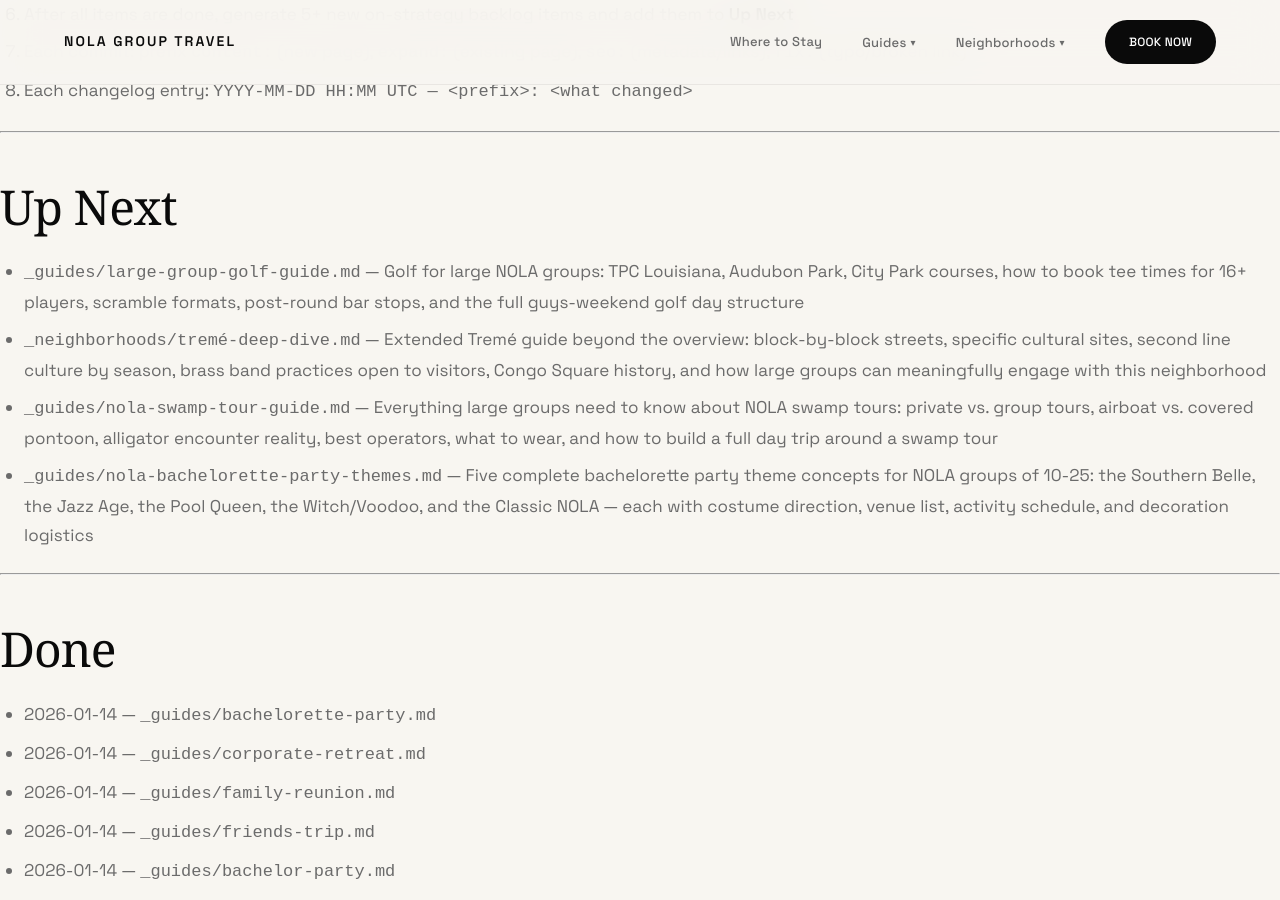
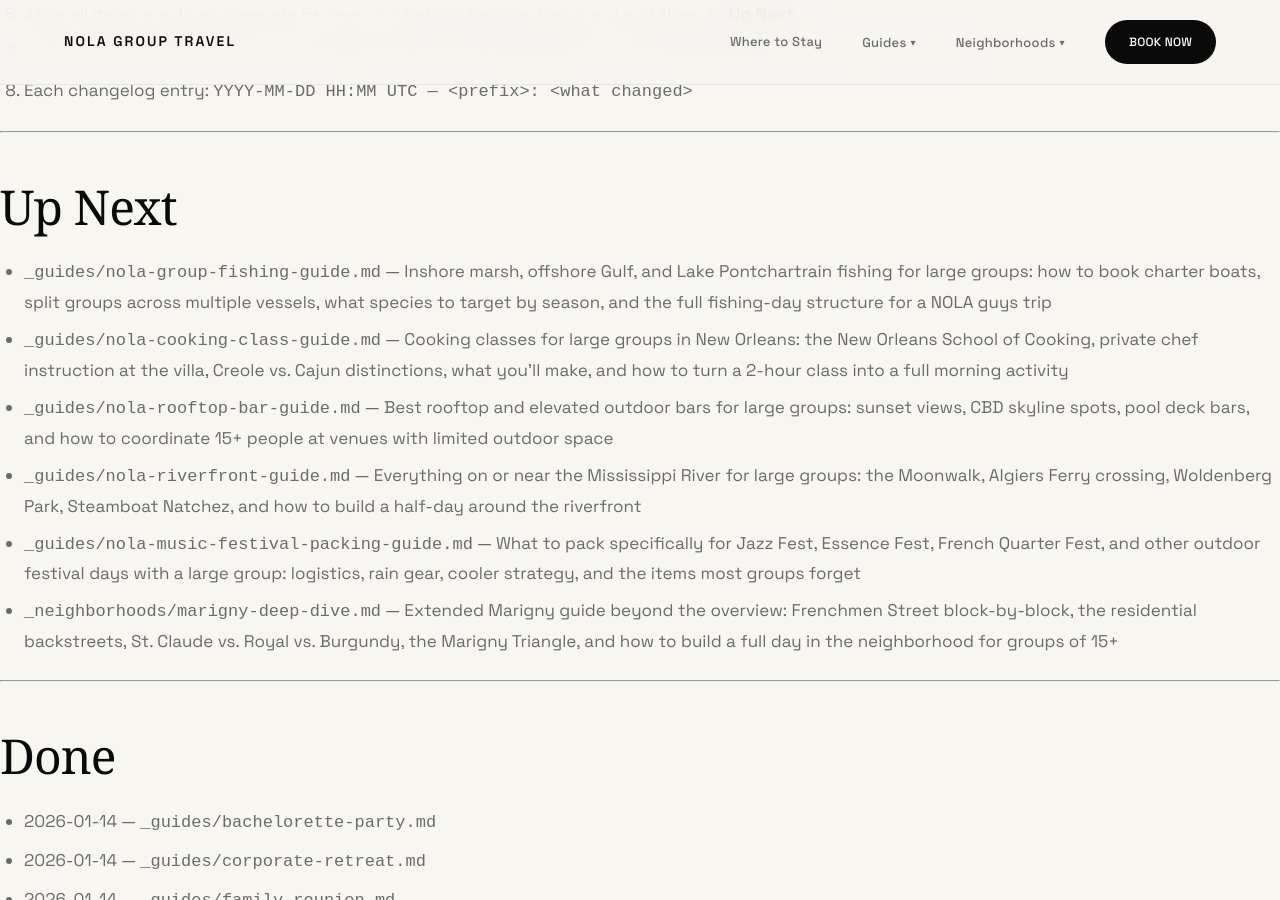
Before and after one commit to sjworth-dev/nola-group-travel, a Jekyll site: the page built from ROADMAP.md, in a window 1280 px wide and 900 px high, scrolled down 3353 px. Built offline with Jekyll 4.4.1, drawn with Linux system fonts in a browser that asks for light colours; some web fonts are replaced; our own code applies the rules of GitHub Pages for plain Markdown files; some of the changed text lies outside the part shown.

Commit message:
seo: update ROADMAP.md — move 4 items to Done, add 6 new backlog items to Up Next, update Changelog
https://claude.ai/code/session_017z1D1ZGGr5sKMo31R8VMyr

```diff
--- a/ROADMAP.md
+++ b/ROADMAP.md
@@ -97,10 +97,12 @@ New guides go in `_guides/<slug>.md`. New neighborhood pages go in `_neighborhoo
 
 ## Up Next
 
-- `_guides/large-group-golf-guide.md` — Golf for large NOLA groups: TPC Louisiana, Audubon Park, City Park courses, how to book tee times for 16+ players, scramble formats, post-round bar stops, and the full guys-weekend golf day structure
-- `_neighborhoods/tremé-deep-dive.md` — Extended Tremé guide beyond the overview: block-by-block streets, specific cultural sites, second line culture by season, brass band practices open to visitors, Congo Square history, and how large groups can meaningfully engage with this neighborhood
-- `_guides/nola-swamp-tour-guide.md` — Everything large groups need to know about NOLA swamp tours: private vs. group tours, airboat vs. covered pontoon, alligator encounter reality, best operators, what to wear, and how to build a full day trip around a swamp tour
-- `_guides/nola-bachelorette-party-themes.md` — Five complete bachelorette party theme concepts for NOLA groups of 10-25: the Southern Belle, the Jazz Age, the Pool Queen, the Witch/Voodoo, and the Classic NOLA — each with costume direction, venue list, activity schedule, and decoration logistics
+- `_guides/nola-group-fishing-guide.md` — Inshore marsh, offshore Gulf, and Lake Pontchartrain fishing for large groups: how to book charter boats, split groups across multiple vessels, what species to target by season, and the full fishing-day structure for a NOLA guys trip
+- `_guides/nola-cooking-class-guide.md` — Cooking classes for large groups in New Orleans: the New Orleans School of Cooking, private chef instruction at the villa, Creole vs. Cajun distinctions, what you'll make, and how to turn a 2-hour class into a full morning activity
+- `_guides/nola-rooftop-bar-guide.md` — Best rooftop and elevated outdoor bars for large groups: sunset views, CBD skyline spots, pool deck bars, and how to coordinate 15+ people at venues with limited outdoor space
+- `_guides/nola-riverfront-guide.md` — Everything on or near the Mississippi River for large groups: the Moonwalk, Algiers Ferry crossing, Woldenberg Park, Steamboat Natchez, and how to build a half-day around the riverfront
+- `_guides/nola-music-festival-packing-guide.md` — What to pack specifically for Jazz Fest, Essence Fest, French Quarter Fest, and other outdoor festival days with a large group: logistics, rain gear, cooler strategy, and the items most groups forget
+- `_neighborhoods/marigny-deep-dive.md` — Extended Marigny guide beyond the overview: Frenchmen Street block-by-block, the residential backstreets, St. Claude vs. Royal vs. Burgundy, the Marigny Triangle, and how to build a full day in the neighborhood for groups of 15+
 
 ---
 
@@ -224,6 +226,10 @@ New guides go in `_guides/<slug>.md`. New neighborhood pages go in `_neighborhoo
 - 2026-06-01 — `_guides/villa-pool-party-guide.md`
 - 2026-06-01 — `_guides/nola-brunch-guide.md`
 - 2026-06-01 — `_guides/nola-jazz-club-deep-dive.md`
+- 2026-06-02 — `_guides/large-group-golf-guide.md`
+- 2026-06-02 — `_neighborhoods/treme-deep-dive.md`
+- 2026-06-02 — `_guides/nola-swamp-tour-guide.md`
+- 2026-06-02 — `_guides/nola-bachelorette-party-themes.md`
 
 ---
 
@@ -336,3 +342,7 @@ New guides go in `_guides/<slug>.md`. New neighborhood pages go in `_neighborhoo
 2026-06-01 10:30 UTC — content: add _guides/villa-pool-party-guide.md — music, inflatables, drinks, food, safety, and post-party evening structure for 15-30 people
 2026-06-01 10:40 UTC — content: add _guides/nola-brunch-guide.md — large-group brunch guide with reservation strategy, what to order, and the brunch-as-anchor-day model
 2026-06-01 11:00 UTC — content: add _guides/nola-jazz-club-deep-dive.md — club-by-club jazz venue breakdown for groups of 15-25 with Frenchmen Street strategy, timing, and cover charge logistics
+2026-06-02 10:00 UTC — content: add _guides/large-group-golf-guide.md — TPC Louisiana, Audubon, City Park, scramble formats, and full golf day structure for groups of 16+
+2026-06-02 10:15 UTC — content: add _neighborhoods/treme-deep-dive.md — block-by-block Tremé guide with Congo Square, Backstreet Museum, second line seasons, and meaningful group engagement
+2026-06-02 10:30 UTC — content: add _guides/nola-swamp-tour-guide.md — airboat vs. pontoon, private vs. group, alligator reality, and full day structure for large groups
+2026-06-02 10:45 UTC — content: add _guides/nola-bachelorette-party-themes.md — five complete bachelorette themes with costumes, venues, schedules, and decor for groups of 10-25
```
